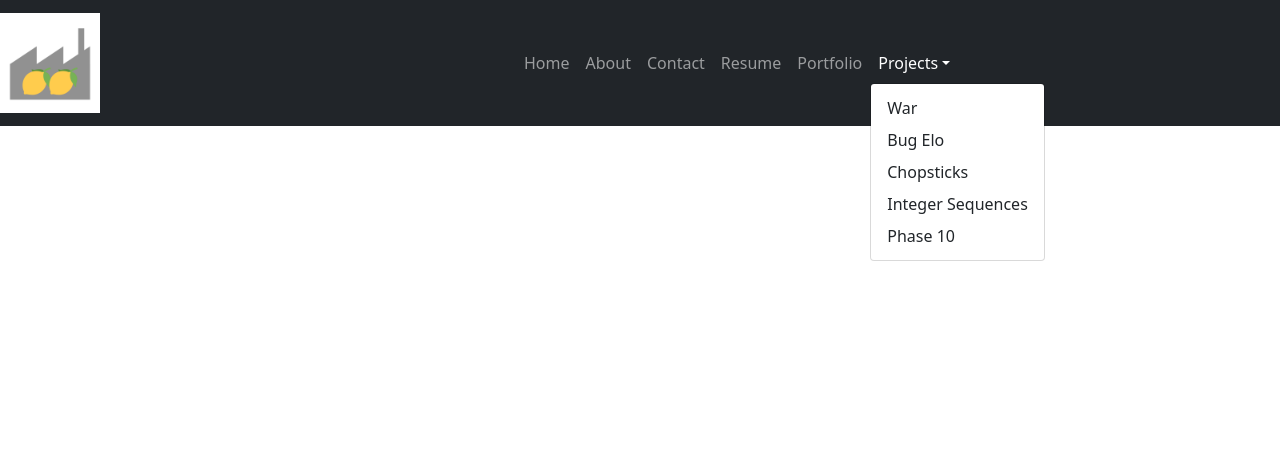
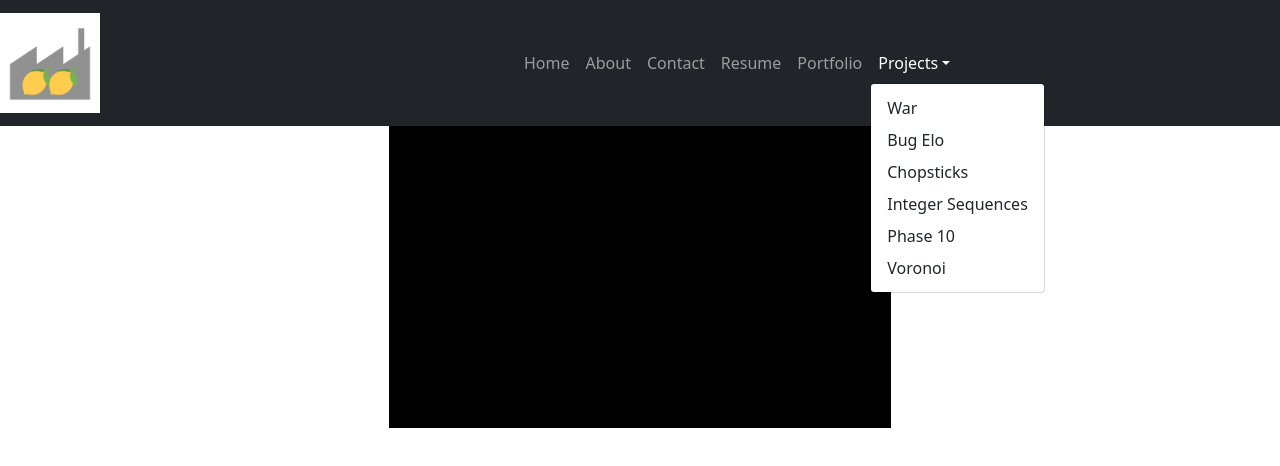
Before and after one commit to rkimpins/lemoncorp, a React (Create React App) app: page /Voronoi in a window 1280 px wide. Both pictures are taken after a click on the button "Projects". Shown: the top 466 px of the page. Built offline with nearby package versions, Linux system fonts and the light colour scheme.

Commit message:
Add voronoi component with a clickable canvas

```diff
--- a/src/App.js
+++ b/src/App.js
@@ -13,6 +13,8 @@ import BugElo from './components/Projects/BugElo/BugElo';
 import Chopsticks from './components/Projects/Chopsticks/Chopsticks';
 import IntegerSequences from './components/Projects/IntegerSequences/IntegerSequences';
 import Phase10 from './components/Projects/Phase10/Phase10';
+import voronoi from './components/Voronoi/Voronoi';
+
 
 import NavigationBar from './components/Navigation/NavigationBar';
 class App extends Component {
@@ -33,6 +35,7 @@ class App extends Component {
           <Route exact path="/chopsticks" component={Chopsticks}></Route>
           <Route exact path="/IntegerSequences" component={IntegerSequences}></Route>
           <Route exact path="/Phase10" component={Phase10}></Route>
+          <Route exact path="/Voronoi" component={voronoi}></Route>
         </Router>
       </div>
     );
--- a/src/components/Navigation/NavigationBar.js
+++ b/src/components/Navigation/NavigationBar.js
@@ -40,6 +40,7 @@ const NavigationBar = () => {
                         <NavDropdown.Item href="/Chopsticks">Chopsticks</NavDropdown.Item>
                         <NavDropdown.Item href="/IntegerSequences">Integer Sequences</NavDropdown.Item>
                         <NavDropdown.Item href="/Phase10">Phase 10</NavDropdown.Item>
+                        <NavDropdown.Item href="/Voronoi">Voronoi</NavDropdown.Item>
                     </NavDropdown>
                 </Nav>
             </Navbar.Collapse>
--- /dev/null
+++ b/src/components/Voronoi/Voronoi.js
@@ -0,0 +1,68 @@
+import React, {Component} from 'react';
+//import classes from './Voronoi.module.css';
+
+class Voronoi extends Component {
+
+	constructor(props) {
+		super(props);
+		this.state = {
+			points: [{x:10, y: 20}, {x:45, y:100}],
+			canvasRef: null
+		}
+	}
+
+	draw_on_canvas = () => {
+
+	}
+
+	get_offset = () => {
+		let canvasElem = document.querySelector("canvas");
+		let rect = canvasElem.getBoundingClientRect();
+		console.log(rect.left.toString() + " " + rect.top.toString());
+		return rect
+	}
+
+	handleClick = (event) => {
+		//window.alert("You clicked the canvas");
+		console.log(event.clientX.toString() + " " + event.clientY.toString());
+		let offset = this.get_offset();
+
+		var point = {x: event.clientX-offset.left, y: event.clientY-offset.top}
+
+		this.context.fillStyle="red";
+		this.context.fillRect(point.x-2, point.y-2, 2, 2)
+		this.context.beginPath();
+		this.context.arc(point.x, point.y, 40, 0, 2*Math.PI);
+		this.context.fillStyle="red";
+		//this.context.fill()
+		//Add these to give our circle a border
+		this.context.lineWidth = 5;
+		this.context.strokeStyle = "#003300";
+		this.context.stroke();
+	}
+
+	componentDidMount() {
+		this.context.fillStyle='#000000';
+		this.context.fillRect(0, 0, this.context.canvas.width, this.context.canvas.height);
+	}
+
+	componentDidUpdate() {
+		this.context.fillStyle='#00ff00';
+		this.context.fillRect(0, 0, this.context.canvas.width/2, this.context.canvas.height/2);
+	}
+
+	render() {
+		return (
+			<div>
+				<canvas width="500" height="300" id="voronoi_canvas"
+				ref={r => this.context = r.getContext('2d')}
+				onClick={(event) => this.handleClick(event)}
+				style={{border:"1px solid #000000"}}>
+					Interactive Voronoi diagram
+				</canvas>
+			</div>
+		);
+	}
+};
+
+export default Voronoi;
```
